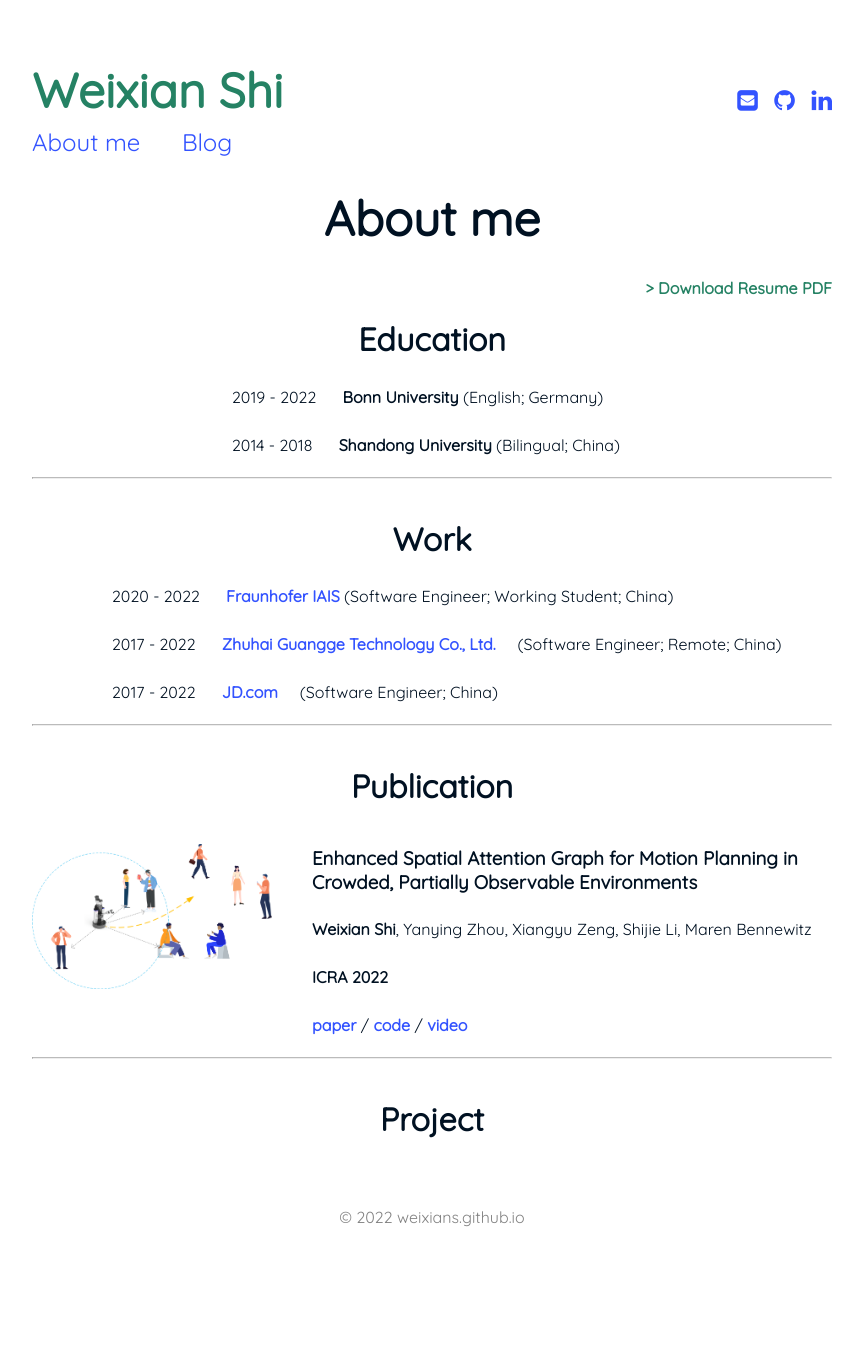
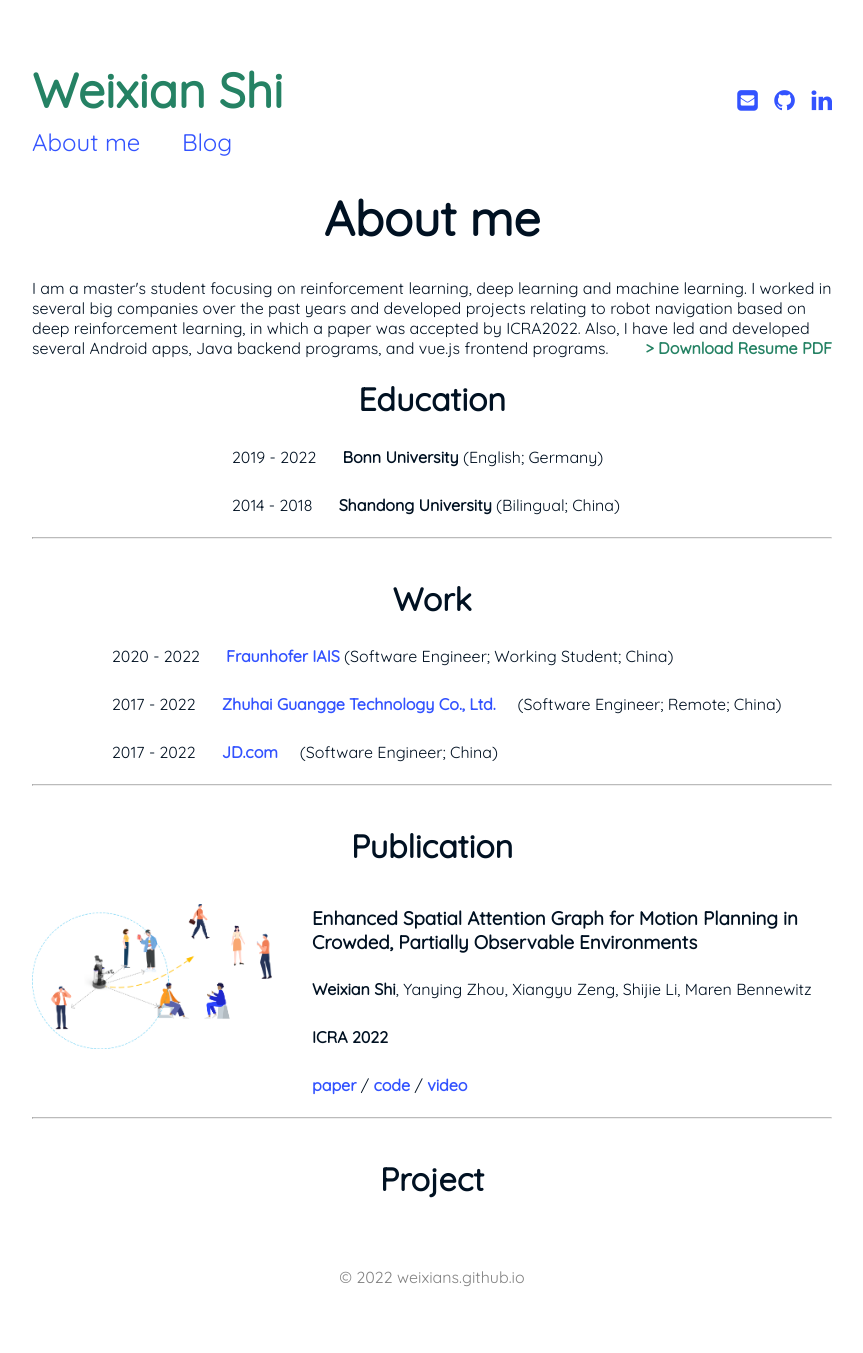
Before and after one commit to weixians/weixians.github.io, a Jekyll site: the page built from about_me.html, in a window 1280 px wide. Shown: the whole page, without its empty margins (208-1071 px from the left). Built offline with Jekyll 4.4.1, drawn with Linux system fonts in a browser that asks for light colours; before the commit the page ends 1293 px from its top, so only the background shows below that.

Commit message:
change content

```diff
--- a/about_me.html
+++ b/about_me.html
@@ -16,6 +16,13 @@ subtitle:
         margin-top: 40px;
     }
 </style>
+
+<span style="text-align: center">
+    I am a master's student focusing on reinforcement learning, deep learning and machine learning.
+    I worked in several big companies over the past years and developed projects relating to robot navigation based on deep reinforcement
+    learning, in which a paper was accepted by ICRA2022. Also, I have led and developed several Android apps, Java backend programs, and
+    vue.js frontend programs.
+</span>
 
 <span style="float: right; ">
     <a href="{{ '/assets/resume.pdf' | prepend: site.baseurl }}"><strong>> Download Resume PDF</strong></a>
```
